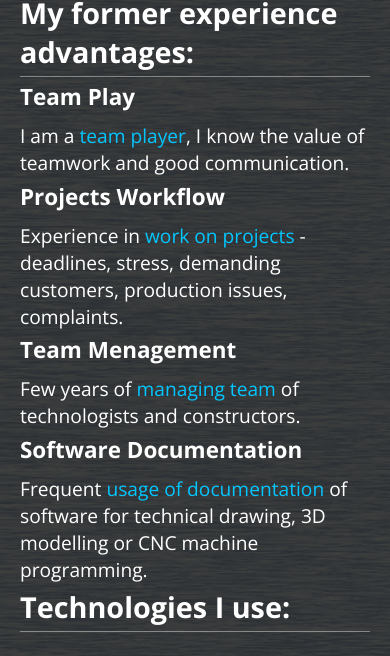
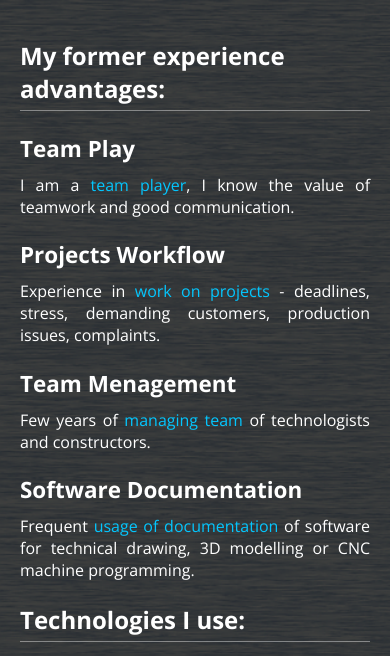
Before and after one commit to bemog/my-website-v1, a website: page dist/about.html in a window 390 px wide. Shown: the part 67-723 px from the top of the page. Drawn offline with nearby package versions, Linux system fonts and the light colour scheme.

Commit message:
Aboutpage media queries

```diff
--- a/scss/_mobile.scss
+++ b/scss/_mobile.scss
@@ -1,4 +1,34 @@
 @include mediaSmall {
+
+    .container {
+        margin-top: 50px;
+
+        h2 {
+            font-size: 1.5rem;
+        }
+
+        div {
+            margin-top: 20px;
+        }
+
+        &.about p {
+            font-size: 1rem;
+            text-align: justify;
+        }
+
+        .skills-container {
+            .skills {
+                margin-top: 10px;
+                margin-bottom: 40px;
+
+                .skill {
+                    img {
+                        width: 50px;
+                    }
+                }
+            }
+        }
+    }
 
     .logo.move {
         transform: translateY(100%);
```
Also changed, not shown: dist/css/main.css.
